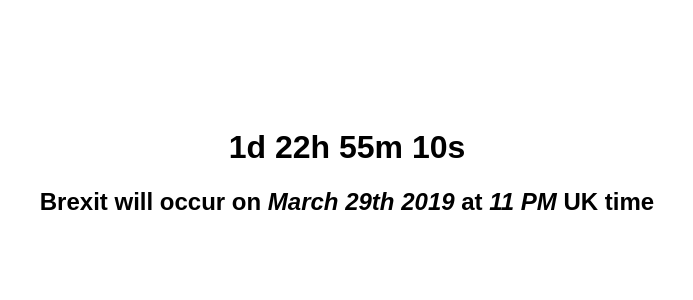
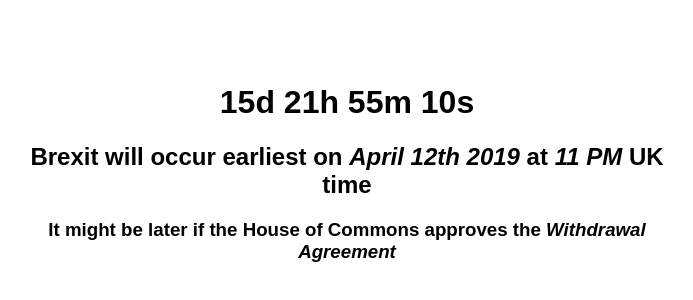
Before and after one commit to tkw1536/brexit.guys.wtf, a plain HTML site: page index.html in a window 1280 px wide. Shown: the part 228-528 px from the top of the page, without its empty margins (293-986 px from the left). Drawn offline with Linux system fonts and the light colour scheme.

Commit message:
Weirdness

```diff
--- a/index.html
+++ b/index.html
@@ -23,13 +23,14 @@
 
 <body>
     <div class="centered">
-        <h1 id="countdown">(asking Theresa May)</h1>
-        <h2>Brexit will occur on <i>March 29th 2019</i> at <i>11 PM</i> UK time</h2>
+        <h1 id="countdown">(collapsing Wave Function)</h1>
+        <h2>Brexit will occur earliest on <i>April 12th 2019</i> at <i>11 PM</i> UK time</h2>
+        <h3>It might be later if the House of Commons approves the <i>Withdrawal Agreement</i></h3>
     </div>
     <script type="text/javascript">
         // adapted from https://www.w3schools.com/howto/howto_js_countdown.asp
 
-        var countDownDate = new Date(1553900400 * 1000).getTime();
+        var countDownDate = new Date(1555106400 * 1000).getTime();
         setInterval(function () {
             // Get todays date and time
             var now = new Date().getTime();
```
